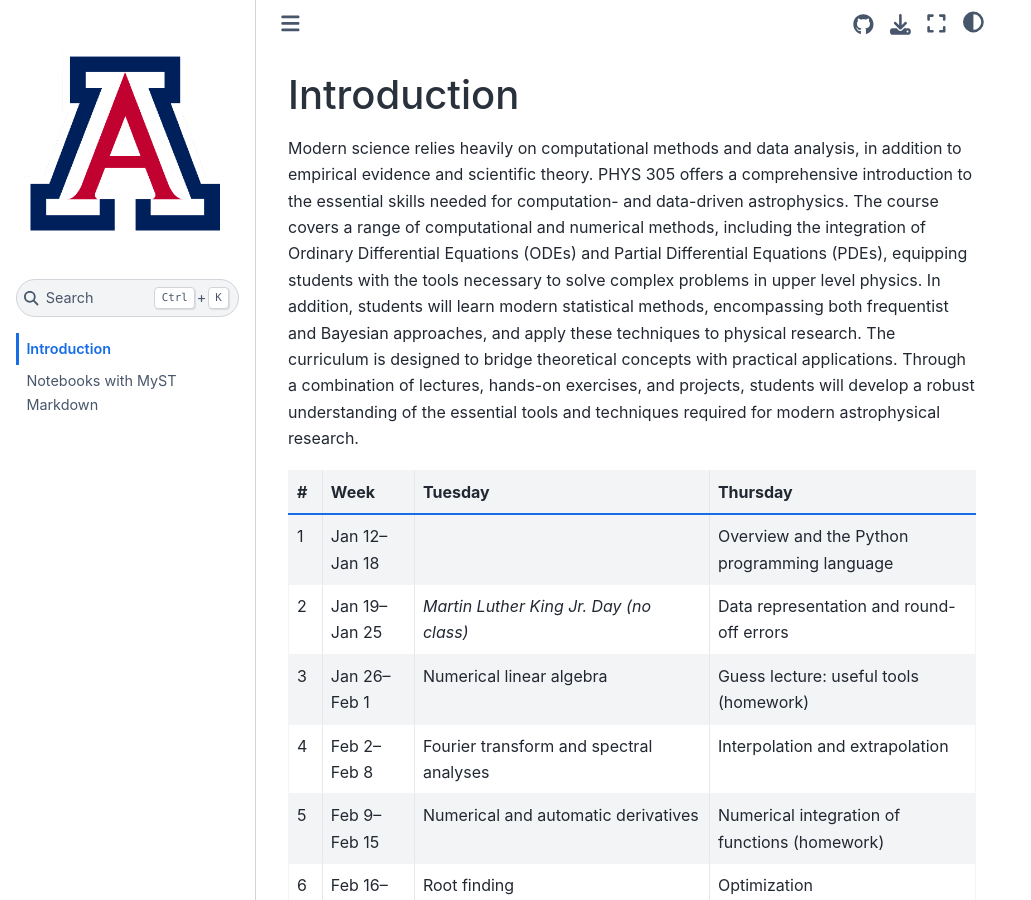
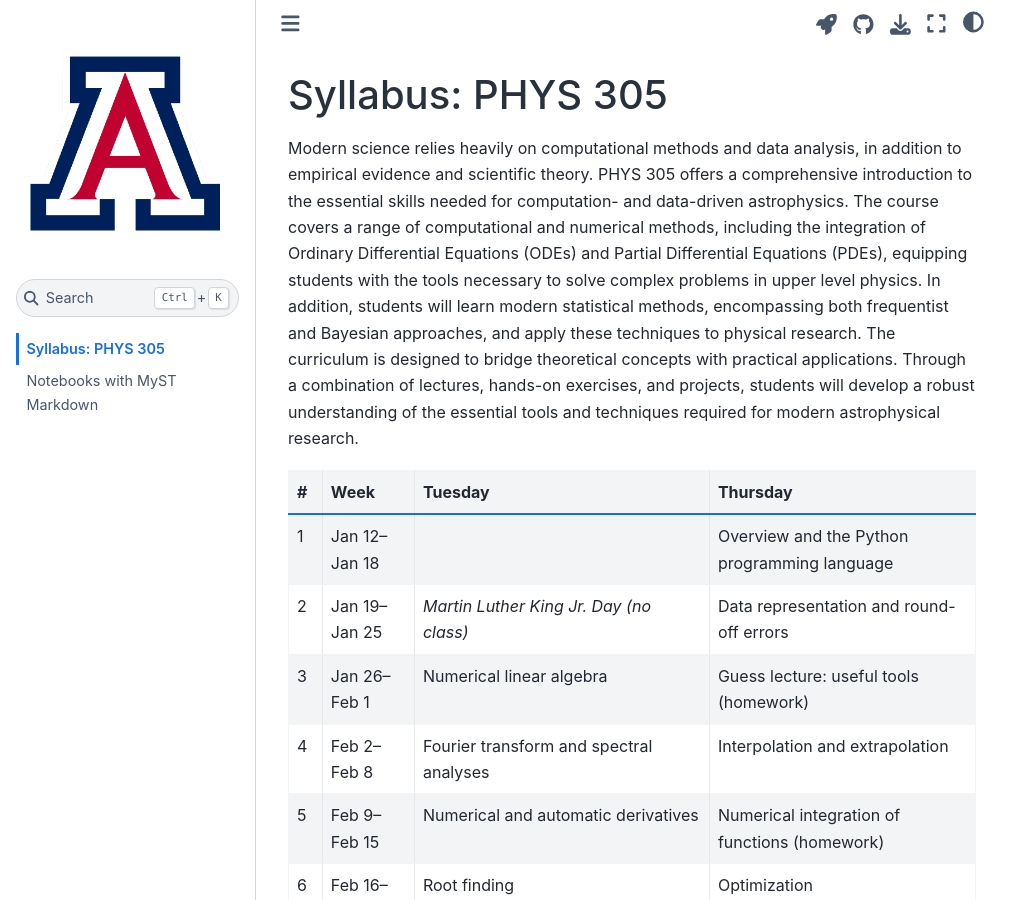
Before and after one commit to vahidszd/IUT-Computational-Physics-hbakhshian, a Jupyter Book: the page built from docs/syllabus.md, in a window 1280 px wide and 900 px high. Shown: the whole window, without its empty margins (0-1031 px from the left). Built offline with Jupyter Book 1.0.4 settings and Sphinx 7.4.7 and the Sphinx Book theme 1.1.4, drawn with Linux system fonts in a browser that asks for light colours.

Commit message:
Turn the syllabus into a paired notebook

````diff
--- a/docs/syllabus.md
+++ b/docs/syllabus.md
@@ -1,4 +1,20 @@
-# Introduction
+---
+jupytext:
+  formats: ipynb,md:myst
+  text_representation:
+    extension: .md
+    format_name: myst
+    format_version: 0.13
+    jupytext_version: 1.16.4
+kernelspec:
+  display_name: Python 3 (ipykernel)
+  language: python
+  name: python3
+---
+
+# Syllabus: PHYS 305
+
++++
 
 Modern science relies heavily on computational methods and data
 analysis, in addition to empirical evidence and scientific theory.
@@ -17,6 +33,7 @@
 students will develop a robust understanding of the essential tools
 and techniques required for modern astrophysical research.
 
++++
 
 # | Week | Tuesday | Thursday
 --- | --- | --- | ---
@@ -38,6 +55,7 @@
 16 | Apr 27--May  3 | Project II presentations                                        | Project II presentations
 17 | May  4--May 10 | Visiting UA HPC                                                 | *Reading Day (no class)*
 
++++
 
 ```{tableofcontents}
 ```
````
